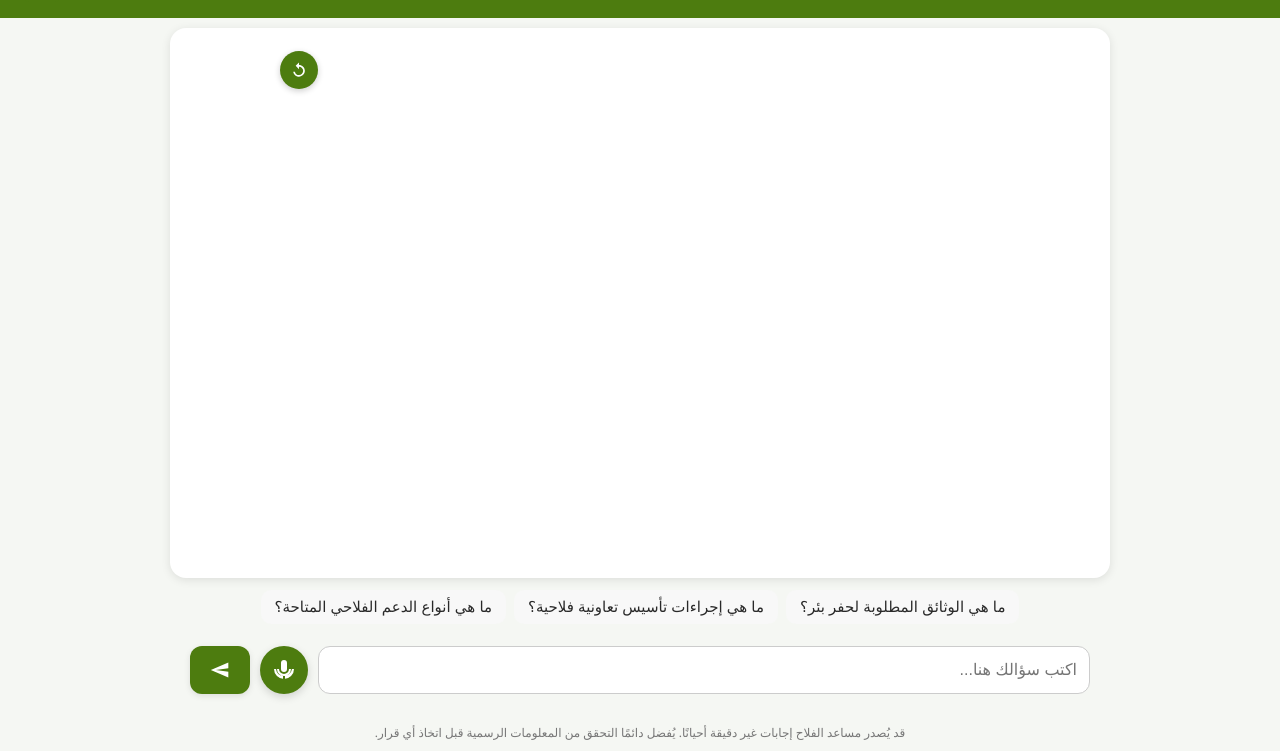
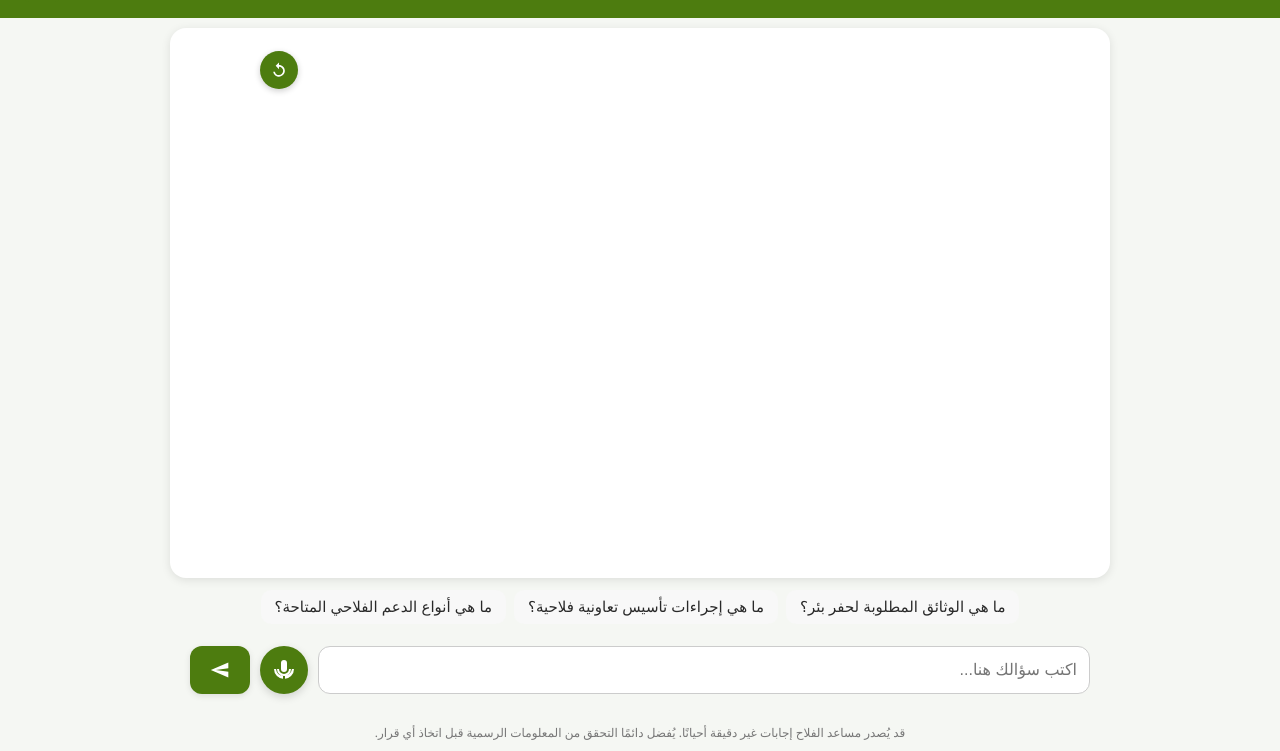
Before and after one commit to khaoula1707/chatbot-agri, a plain HTML site: page static/index.html in a window 1280 px wide. Shown: the part 49-800 px from the top of the page. Drawn offline with Linux system fonts and the light colour scheme.

```diff
--- a/static/index.html
+++ b/static/index.html
@@ -74,7 +74,7 @@
 .reset-btn-floating {
   position: absolute;
   top: 100px;
-  left: 280px;
+  left: 260px;
   background-color: var(--header);
   border: none;
   border-radius: 50%;
@@ -653,7 +653,6 @@
    isBotTyping = false;
 }
 
-
   </script>
 </body>
 </html>
```
